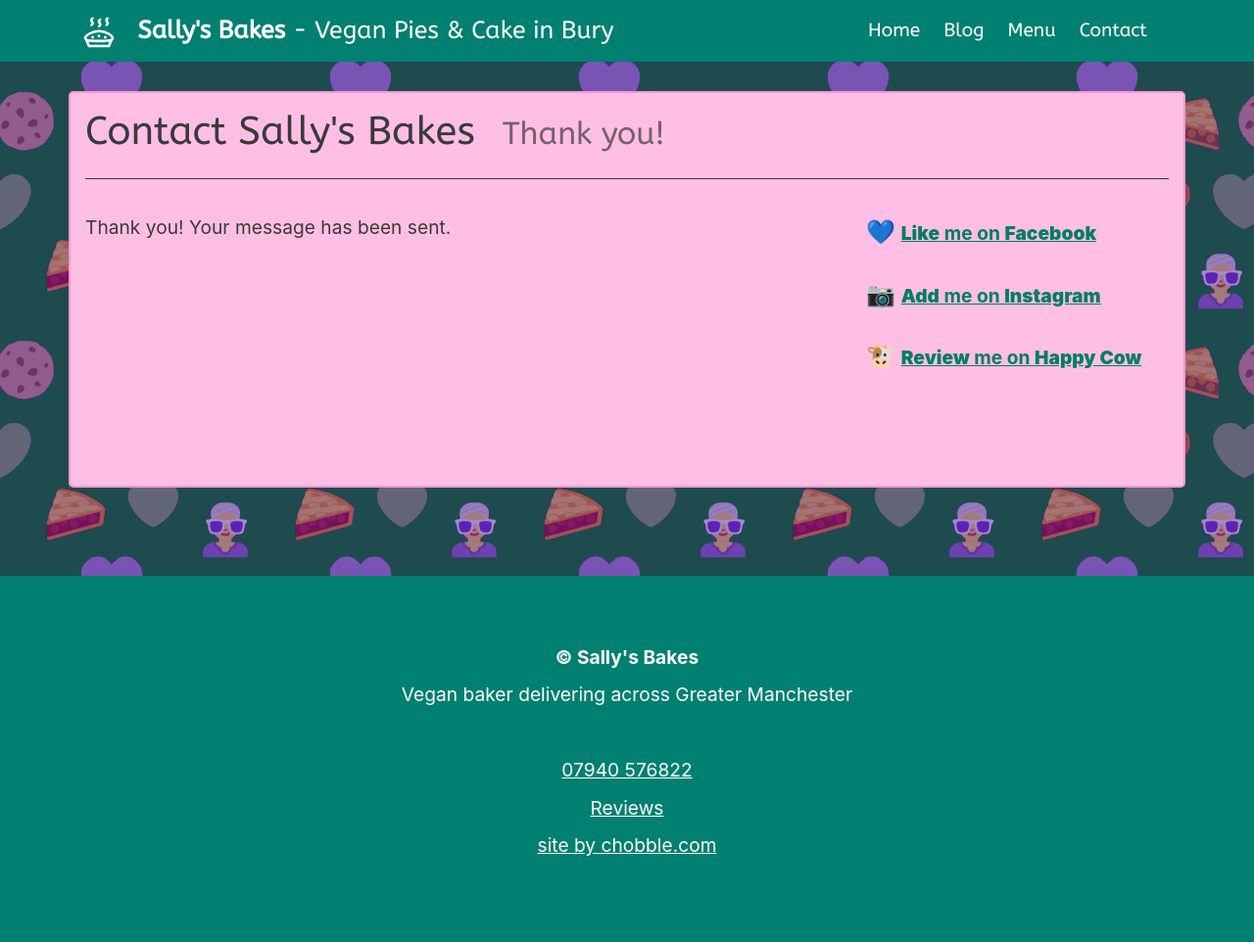
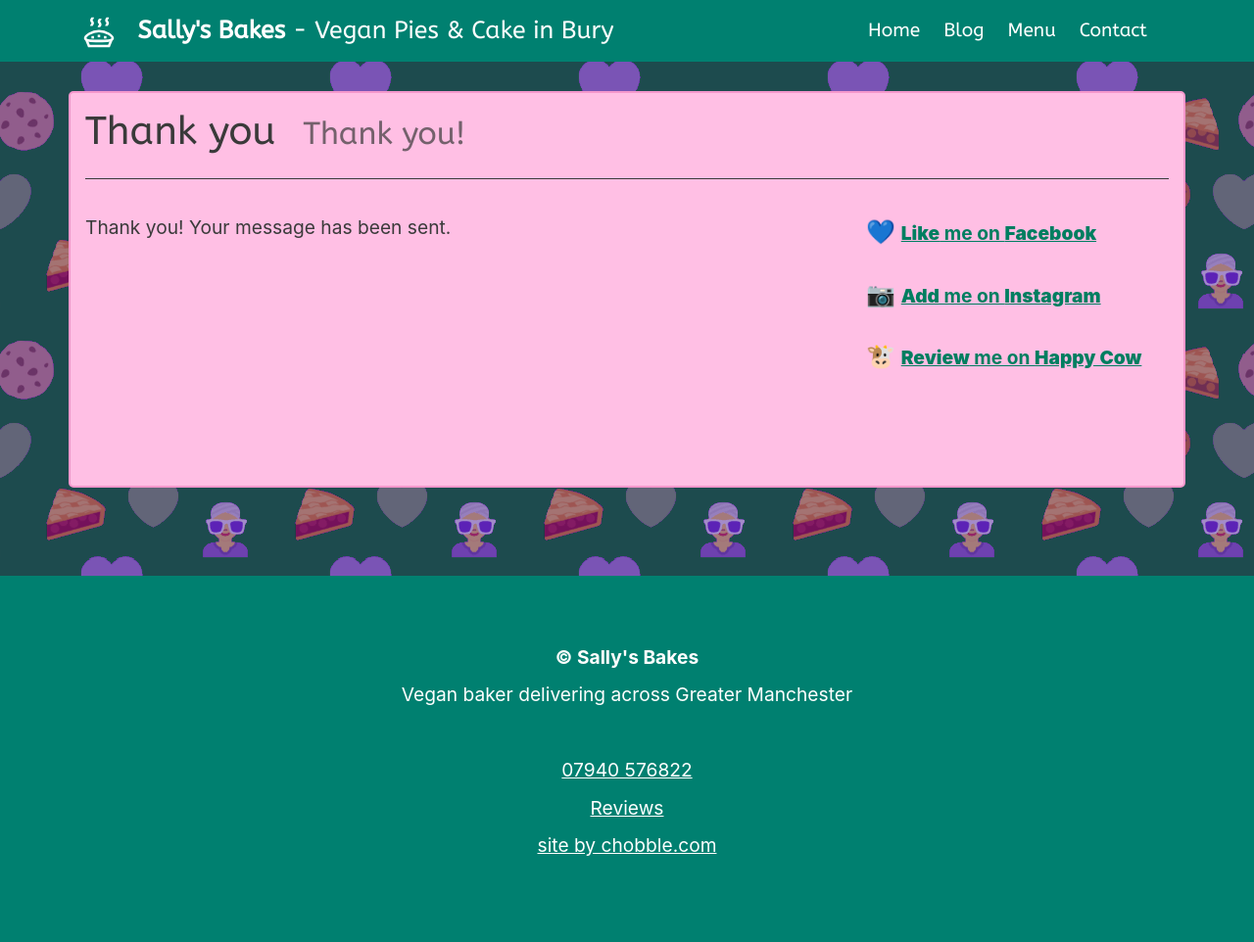
Before and after one commit to chobbledotcom/sallys-bakes, a Jekyll site: the page built from _pages/thank-you.md, in a window 1280 px wide. Shown: the whole page at 98% size. Built offline with Jekyll 4.4.1, drawn with Linux system fonts in a browser that asks for light colours.

Commit message:
Update _pages/thank-you.md (via Pages CMS)

```diff
--- a/_pages/thank-you.md
+++ b/_pages/thank-you.md
@@ -1,11 +1,11 @@
 ---
+title: Thank you
+subtitle: Thank you!
+metaTitle: Contact Sally's Bakes Vegan Bakery
 layout: page
-metaTitle: "Contact Sally's Bakes Vegan Bakery"
 permalink: /thank-you/
-title: "Contact Sally's Bakes"
-subtitle: "Thank you!"
+contact: false
 noindex: true
 sitemap: false
 ---
-
 Thank you! Your message has been sent.
```
